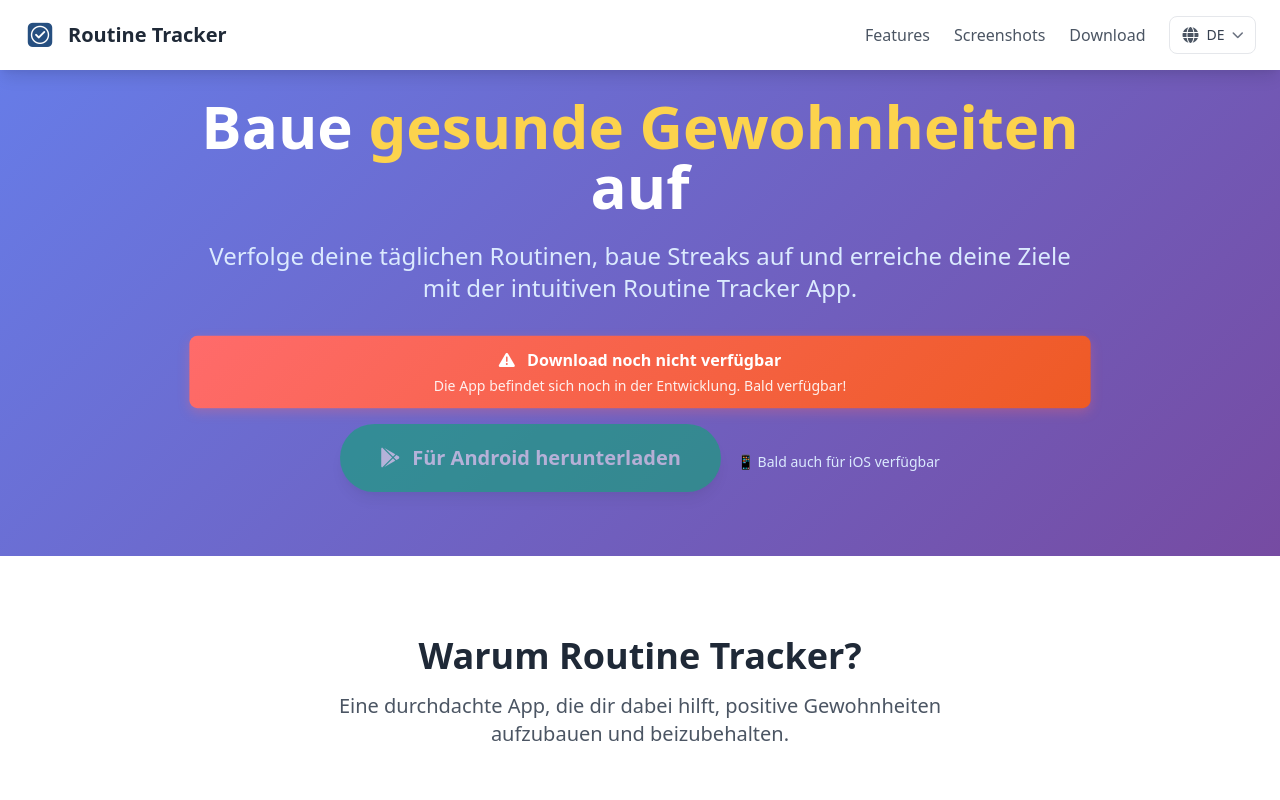
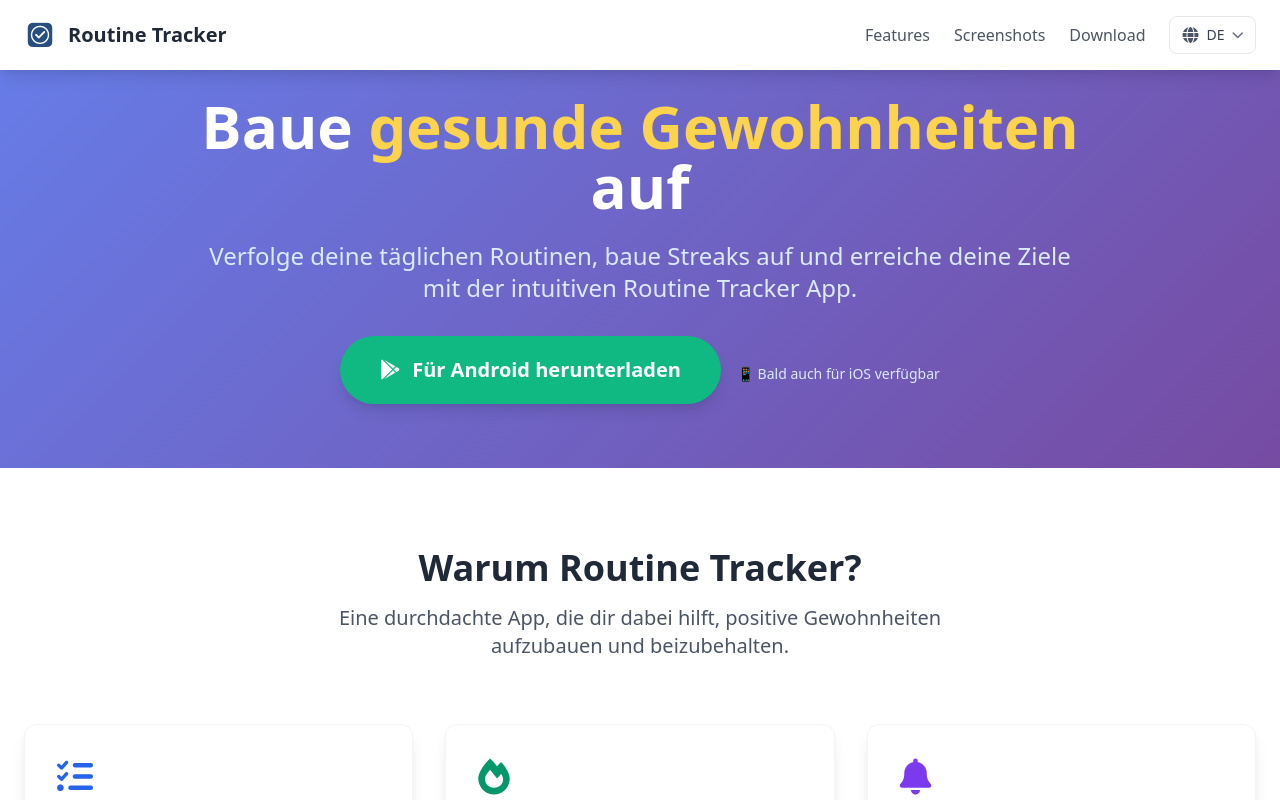
Before and after one commit to Sebastian-Rothe/tracker-app-webpage, a plain HTML site: page index.html in a window 1280 px wide. Shown: the top 800 px of the page. Drawn offline with nearby package versions, Linux system fonts and the light colour scheme.

Commit message:
link to store addede

```diff
--- a/index.html
+++ b/index.html
@@ -134,40 +134,7 @@
         margin: 0 auto;
       }
 
-      /* TEMPORARY: Download not available banner - Remove when app is live */
-      .download-not-available {
-        background: linear-gradient(135deg, #ff6b6b 0%, #ee5a24 100%);
-        color: white;
-        padding: 12px 24px;
-        border-radius: 8px;
-        margin: 16px 0;
-        text-align: center;
-        box-shadow: 0 4px 12px rgba(255, 107, 107, 0.3);
-        animation: pulse-warning 2s infinite;
-      }
 
-      @keyframes pulse-warning {
-        0% { transform: scale(1); }
-        50% { transform: scale(1.02); }
-        100% { transform: scale(1); }
-      }
-
-      .download-disabled {
-        opacity: 0.6;
-        pointer-events: none;
-        position: relative;
-      }
-
-      .download-disabled::after {
-        content: '';
-        position: absolute;
-        top: 0;
-        left: 0;
-        right: 0;
-        bottom: 0;
-        background: rgba(0, 0, 0, 0.1);
-        border-radius: inherit;
-      }
     </style>
   </head>
   <body class="bg-gray-50">
@@ -241,24 +208,16 @@
             Verfolge deine täglichen Routinen, baue Streaks auf und erreiche
             deine Ziele mit der intuitiven Routine Tracker App.
           </p>
-          <!-- TEMPORARY: Download not available notice - Remove when app is live -->
-          <div class="download-not-available">
-            <p class="font-semibold mb-1">
-              <i class="fas fa-exclamation-triangle mr-2"></i>
-              <span data-i18n="temp.download_not_available">Download noch nicht verfügbar</span>
-            </p>
-            <p class="text-sm opacity-90" data-i18n="temp.coming_soon">
-              Die App befindet sich noch in der Entwicklung. Bald verfügbar!
-            </p>
-          </div>
 
           <div
             class="flex flex-col sm:flex-row gap-4 justify-center items-center"
           >
             <a
-              href="#download"
-              class="download-disabled bg-green-500 text-white px-10 py-5 rounded-full font-semibold text-xl hover:bg-green-600 transition shadow-lg"
-              aria-label="Routine Tracker für Android herunterladen (noch nicht verfügbar)"
+              href="https://play.google.com/store/apps/details?id=com.routinetracker.app&utm_source=emea_Med"
+              target="_blank"
+              rel="noopener noreferrer"
+              class="bg-green-500 text-white px-10 py-5 rounded-full font-semibold text-xl hover:bg-green-600 transition shadow-lg"
+              aria-label="Routine Tracker für Android bei Google Play herunterladen"
             >
               <i class="fab fa-google-play mr-3" aria-hidden="true"></i><span data-i18n="hero.cta">Für
               Android herunterladen</span>
@@ -450,23 +409,14 @@
           besseren Gewohnheiten.
         </p>
 
-        <!-- TEMPORARY: Download not available notice - Remove when app is live -->
-        <div class="download-not-available max-w-md mx-auto mb-8">
-          <p class="font-semibold mb-2">
-            <i class="fas fa-clock mr-2"></i>
-            <span data-i18n="temp.download_not_ready">App noch nicht bereit zum Download</span>
-          </p>
-          <p class="text-sm opacity-90" data-i18n="temp.final_testing">
-            Wir führen gerade die finalen Tests durch. Der Download wird bald freigeschaltet!
-          </p>
-        </div>
-
         <div class="flex flex-col gap-6 justify-center items-center mb-12">
           <!-- Android Download Button -->
           <a
-            href="#"
-            class="download-disabled bg-green-600 text-white px-12 py-6 rounded-xl flex items-center gap-4 hover:bg-green-700 transition shadow-lg transform hover:scale-105"
-            aria-label="Routine Tracker kostenlos bei Google Play herunterladen (noch nicht verfügbar)"
+            href="https://play.google.com/store/apps/details?id=com.routinetracker.app&utm_source=emea_Med"
+            target="_blank"
+            rel="noopener noreferrer"
+            class="bg-green-600 text-white px-12 py-6 rounded-xl flex items-center gap-4 hover:bg-green-700 transition shadow-lg transform hover:scale-105"
+            aria-label="Routine Tracker kostenlos bei Google Play herunterladen"
           >
             <i class="fab fa-google-play text-3xl" aria-hidden="true"></i>
             <div class="text-left">
```
